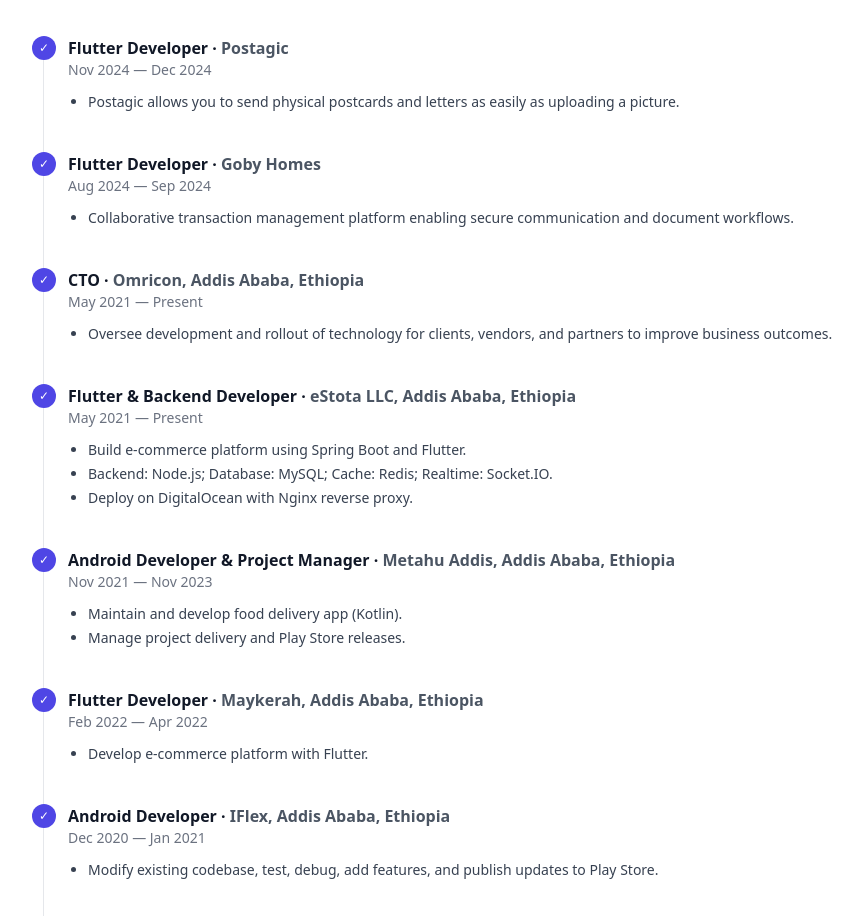
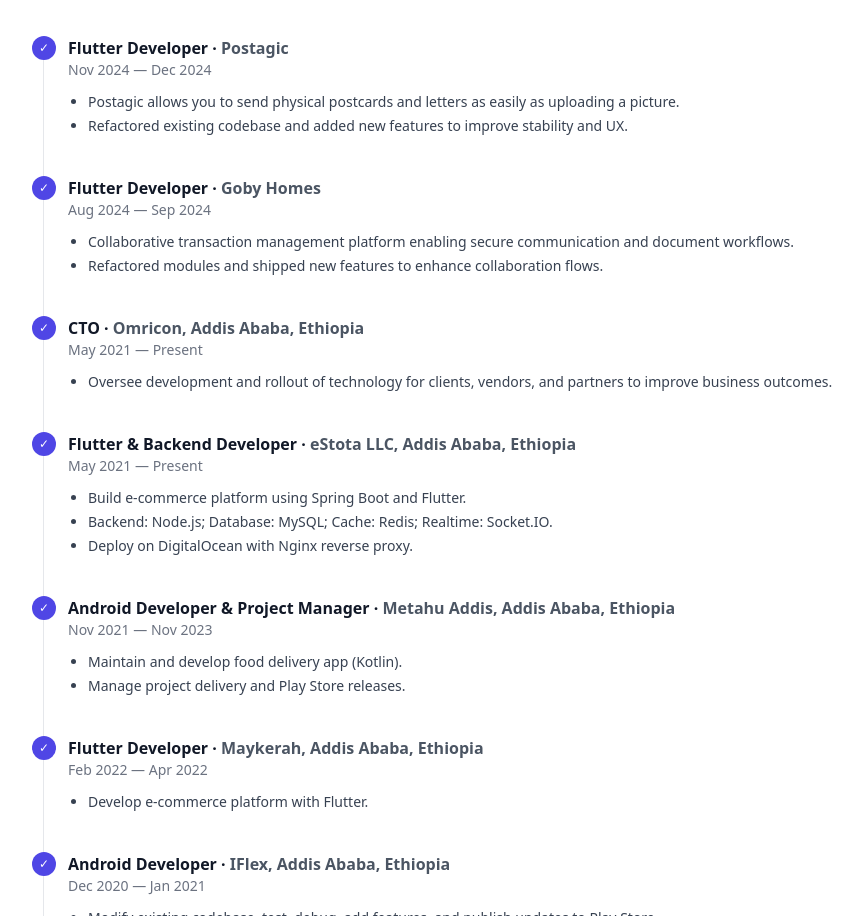
Before and after one commit to knatnaela/portfolio, a React (Create React App) app: page / in a window 1280 px wide. Shown: the part 1537-2453 px from the top of the page, without its empty margins (45-904 px from the left). Built offline with nearby package versions, Linux system fonts and the light colour scheme.

Commit message:
chore: note refactoring and feature additions for Postagic and Goby Homes

```diff
--- a/src/components/Experience.jsx
+++ b/src/components/Experience.jsx
@@ -8,6 +8,7 @@
         period: "Nov 2024 — Dec 2024",
         points: [
             "Postagic allows you to send physical postcards and letters as easily as uploading a picture.",
+            "Refactored existing codebase and added new features to improve stability and UX.",
         ],
     },
     {
@@ -16,6 +17,7 @@
         period: "Aug 2024 — Sep 2024",
         points: [
             "Collaborative transaction management platform enabling secure communication and document workflows.",
+            "Refactored modules and shipped new features to enhance collaboration flows.",
         ],
     },
     {
```
